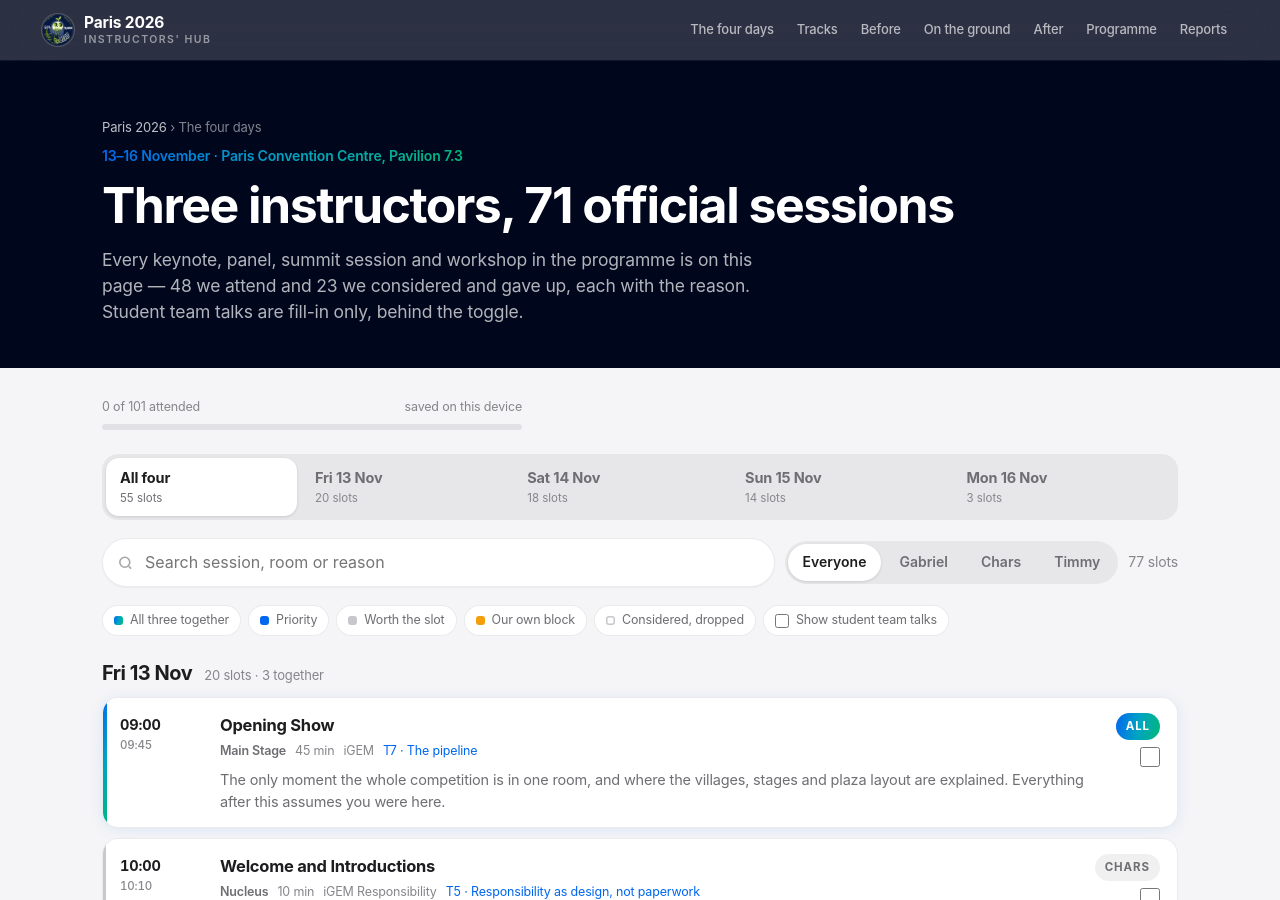
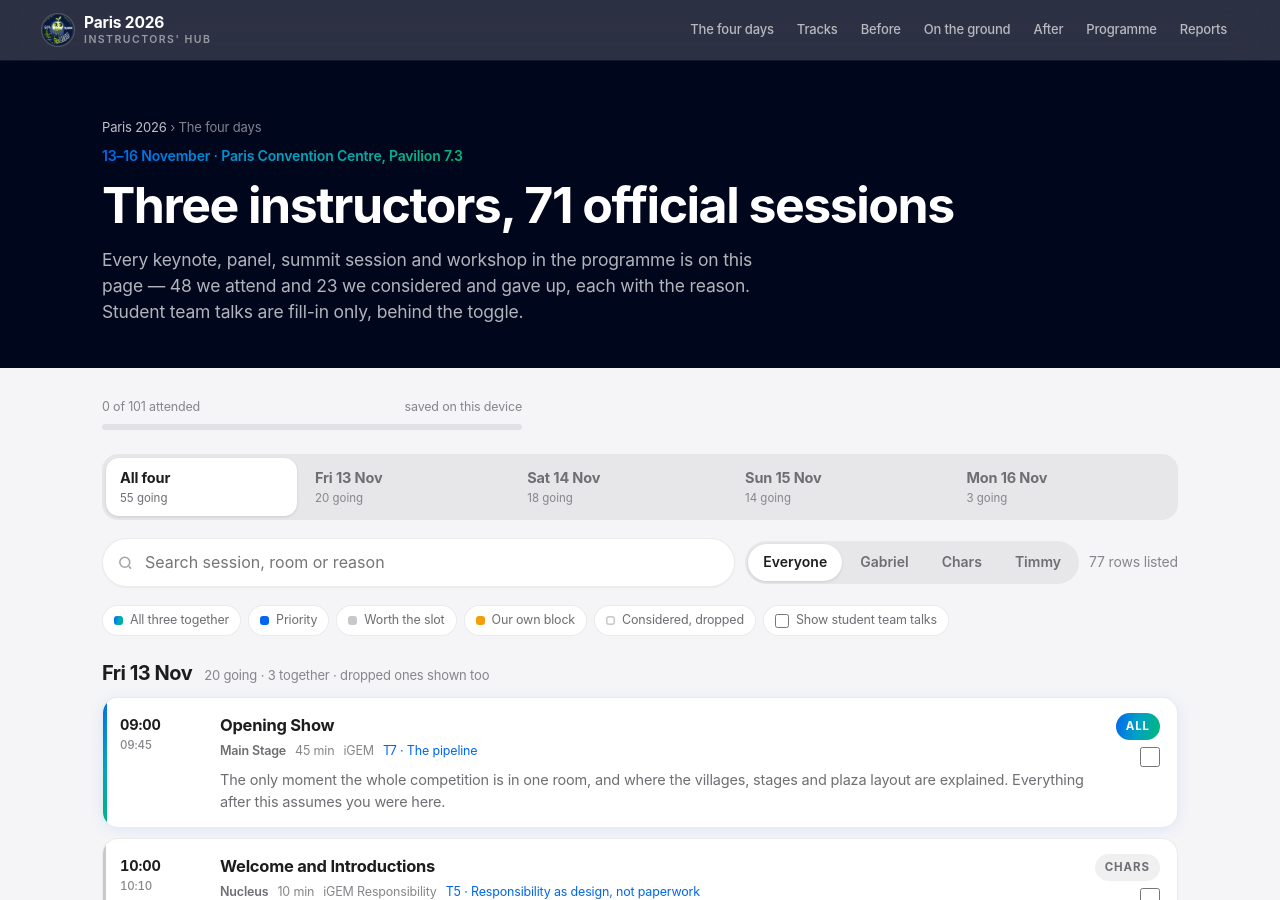
Before and after one commit to Timmy97-TW/igem-paris-2026-reports, a Jekyll site: the page built from schedule.html, in a window 1280 px wide and 900 px high. Built offline with Jekyll 4.4.1, drawn with Linux system fonts in a browser that asks for light colours; some of the changed text lies outside the part shown.

Commit message:
Distinguish sessions attended from rows listed on the schedule
The day tabs counted only the sessions we go to while the readout counted
every row including the dropped ones, so 55 and 77 appeared on the same
screen meaning different things.

Co-Authored-By: Claude Opus 5 <noreply@anthropic.com>

```diff
--- a/schedule.html
+++ b/schedule.html
@@ -23,9 +23,9 @@ description: Which official sessions each instructor attends in Paris, which we
   </div>
 
   <div class="days" id="days" role="group" aria-label="Filter by day">
-    <button type="button" data-d="all" class="on"><b>All four</b><span>{{ J.planned }} slots</span></button>
+    <button type="button" data-d="all" class="on"><b>All four</b><span>{{ J.planned }} going</span></button>
     {% for d in J.days %}
-    <button type="button" data-d="{{ d.day }}"><b>{{ d.label }}</b><span>{{ d.n }} slots</span></button>
+    <button type="button" data-d="{{ d.day }}"><b>{{ d.label }}</b><span>{{ d.n }} going</span></button>
     {% endfor %}
   </div>
 
@@ -59,7 +59,7 @@ description: Which official sessions each instructor attends in Paris, which we
       {% if r.day != lastday %}
         {% assign lastday = r.day %}
         {% assign dd = J.days | where: 'day', r.day | first %}
-        <div class="hd" data-day="{{ r.day }}"><h3>{{ dd.label }}</h3><span>{{ dd.n }} slots · {{ dd.anchors }} together</span></div>
+        <div class="hd" data-day="{{ r.day }}"><h3>{{ dd.label }}</h3><span>{{ dd.n }} going · {{ dd.anchors }} together · dropped ones shown too</span></div>
       {% endif %}
       <div class="it {{ r.tier }}{% if r.drop %} drop{% endif %}"
            data-day="{{ r.day }}" data-group="{{ r.group }}" data-id="{{ r.id }}"
@@ -129,7 +129,7 @@ description: Which official sessions each instructor attends in Paris, which we
     var sch = document.getElementById('sch'), day = 'all', showTT = false;
     var apply = filterList({
       input: 'q', count: 'count', rows: '#sch .it', empty: 'empty', seg: 'seg',
-      noun: 'slot',
+      noun: 'row listed', nounPlural: 'rows listed',
       extra: function (r) {
         if (day !== 'all' && r.dataset.day !== day) return false;
         if (!showTT && r.dataset.bonus === 'bonus') return false;
```
